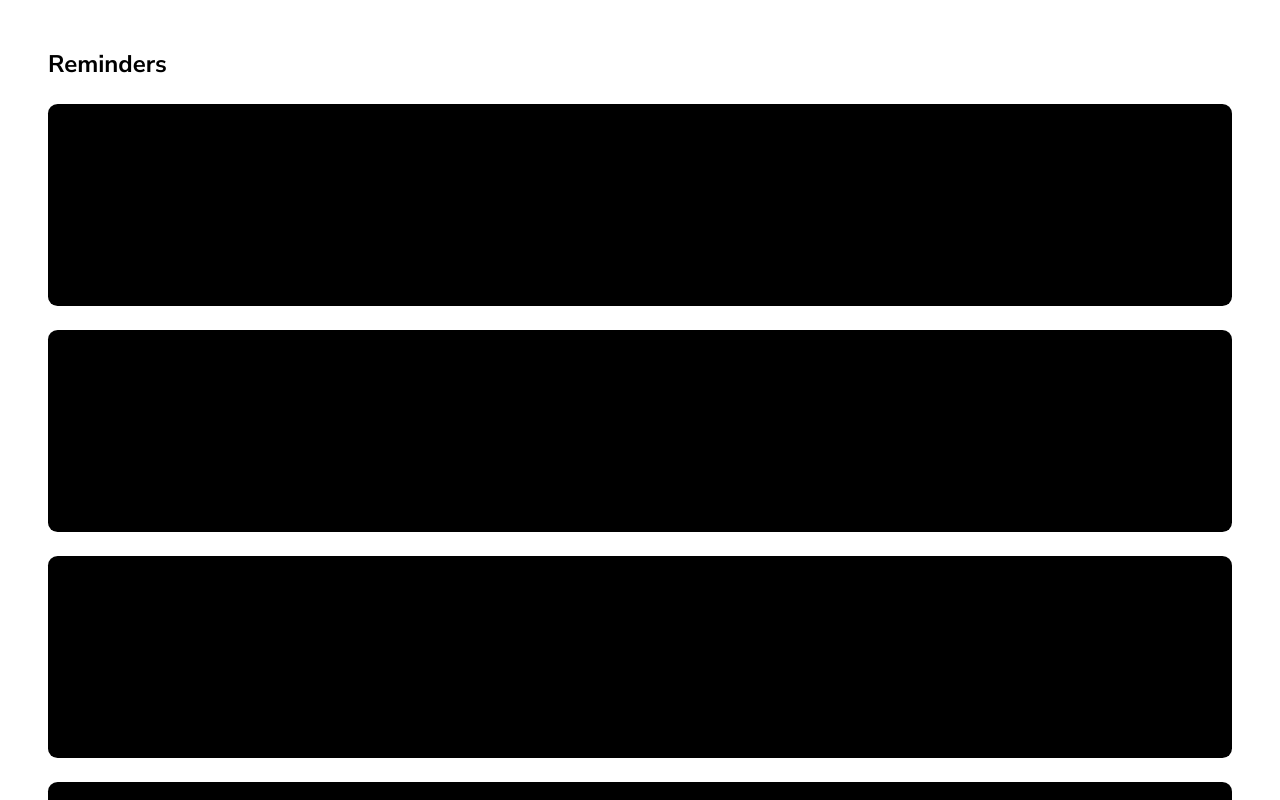
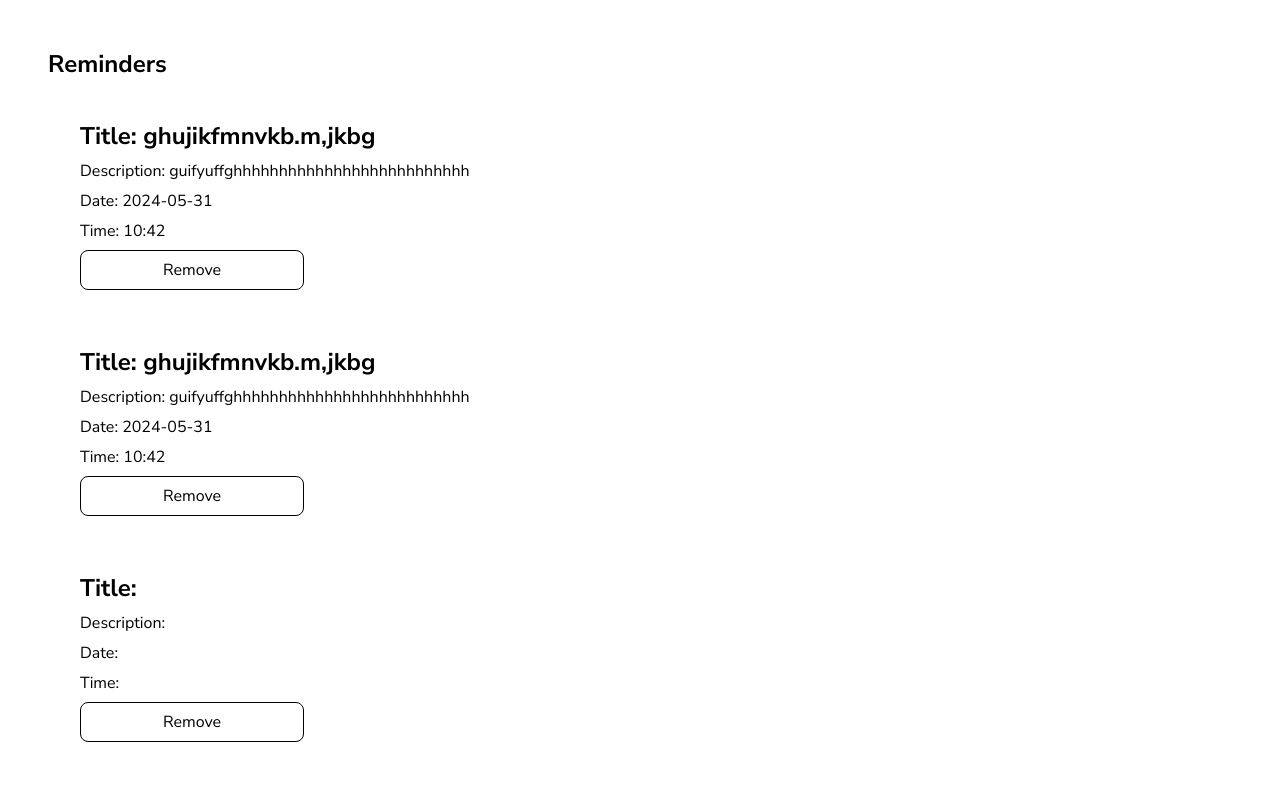
Before and after one commit to demi05/reminder-app, a React (Create React App) app: page /showreminders in a window 1280 px wide. Shown: the top 800 px of the page. Built offline with nearby package versions, Linux system fonts and the light colour scheme; data requests are answered from the project's data file.

Commit message:
committing new changes

```diff
--- a/data/db.json
+++ b/data/db.json
@@ -1,37 +1,5 @@
 {
   "reminders": [
-    {
-      "id": "3441",
-      "title": "Eat",
-      "description": "I need to eat soon",
-      "date": "2024-05-31",
-      "time": "09:58",
-      "color": "#ee9b9b"
-    },
-    {
-      "id": "f356",
-      "title": "Eat",
-      "description": "I need to eat soon",
-      "date": "2024-05-31",
-      "time": "09:58",
-      "color": "#ee9b9b"
-    },
-    {
-      "id": "d98f",
-      "title": "eat",
-      "description": "i need to eat soon",
-      "date": "2024-05-31",
-      "time": "10:34",
-      "color": "#dd2c2c"
-    },
-    {
-      "id": "e707",
-      "title": "eat",
-      "description": "i need to eat soon",
-      "date": "2024-05-31",
-      "time": "10:34",
-      "color": "#dd2c2c"
-    },
     {
       "id": "e1c7",
       "title": "ghujikfmnvkb.m,jkbg",
@@ -47,6 +15,22 @@
       "date": "2024-05-31",
       "time": "10:42",
       "color": "#f4a4a4"
+    },
+    {
+      "id": "2bb2",
+      "title": "",
+      "description": "",
+      "date": "",
+      "time": "",
+      "color": "#000000"
+    },
+    {
+      "id": "ec7e",
+      "title": "",
+      "description": "",
+      "date": "",
+      "time": "",
+      "color": "#000000"
     }
   ]
 }
--- a/src/components/GlobalState.js
+++ b/src/components/GlobalState.js
@@ -10,7 +10,7 @@ export const GlobalProvider = ({ children }) => {
   const [description, setDescription] = useState("");
   const [date, setDate] = useState("");
   const [time, setTime] = useState("");
-  const [color, setColor] = useState("#000000");
+  const [color, setColor] = useState("");
   const navigate = useNavigate();
 
   const [submitUrl, setSubmitUrl] = useState(null);
@@ -26,8 +26,8 @@ export const GlobalProvider = ({ children }) => {
       alert("Date must be in the future");
     } else if (title.length > 12) {
       alert("Title must be less than or equal to 12 characters");
-    } else if (description.length > 12) {
-      alert("Description must be less than or equal to 12 characters");
+    } else if (description.length > 32) {
+      alert("Description must be less than or equal to 32 characters");
     } else {
       navigate("/showreminders");
     }
@@ -47,6 +47,14 @@ export const GlobalProvider = ({ children }) => {
   const handleSubmit = (e) => {
     e.preventDefault();
     handleFormData();
+  };
+
+  const clearForm = () => {
+    setTitle("");
+    setDescription("");
+    setDate("");
+    setTime("");
+    setColor("");
   };
 
   return (
@@ -70,6 +78,7 @@ export const GlobalProvider = ({ children }) => {
         setSubmitUrl,
         submitOptions,
         setSubmitOptions,
+        clearForm,
       }}
     >
       {children}
--- a/src/components/Reminder.css
+++ b/src/components/Reminder.css
@@ -99,4 +99,6 @@ form .input-div:last-of-type input {
   border-radius: 0.5rem;
   padding: 0.5em 1em;
   cursor: pointer;
+  width: 20%;
+  text-align: center;
 }
--- a/src/components/ShowReminders.js
+++ b/src/components/ShowReminders.js
@@ -1,11 +1,12 @@
 import { useContextValues } from "./GlobalState";
 import UseFetch from "./UseFetch";
 import "./Reminder.css";
-import { useParams } from "react-router-dom";
+import { useParams, useNavigate } from "react-router-dom";
 import { useEffect } from "react";
 
 const ShowReminders = () => {
   const { id } = useParams();
+  const navigate = useNavigate();
 
   const {
     data: reminders,
@@ -13,23 +14,18 @@ const ShowReminders = () => {
     error,
   } = UseFetch(`http://localhost:8000/reminders`);
 
-  const { title, color } = useContextValues();
+  const { title, color, clearForm } = useContextValues();
   const divStyle = {
     backgroundColor: color,
   };
 
-  const deleteReminder = async (id) => {
-    try {
-      const response = await fetch(`http://localhost:8000/reminders/${id}`, {
-        method: "DELETE",
-      });
-      if (!response.ok) {
-        throw new Error("Failed to delete reminder");
-      }
-      console.log(`Reminder with ID ${id} deleted successfully.`);
-    } catch (error) {
-      console.error("Error deleting reminder:", error);
-    }
+  const deleteReminder = async () => {
+    fetch(`http://localhost:8000/reminders/${id}`, {
+      method: "DELETE",
+    }).then(() => {
+      navigate("/reminder");
+      clearForm();
+    });
   };
 
   useEffect(() => {
@@ -54,7 +50,7 @@ const ShowReminders = () => {
     };
 
     if (reminders && reminders.length > 0) {
-      const intervalId = setInterval(checkReminders, 1000); // Check every minute
+      const intervalId = setInterval(checkReminders, 1000); // Check every second
 
       return () => clearInterval(intervalId); // Clean up the interval on component unmount
     }
@@ -68,7 +64,7 @@ const ShowReminders = () => {
       <h2>Reminders</h2>
       {reminders &&
         reminders.map((reminder) => (
-          <div style={divStyle} className="reminder-div" key={id}>
+          <div style={divStyle} className="reminder-div" key={reminder.id}>
             {console.log(reminder)}
             <h2>Title: {reminder.title}</h2>
             <p>Description: {reminder.description}</p>
--- a/src/components/UseFetch.js
+++ b/src/components/UseFetch.js
@@ -1,6 +1,6 @@
 import { useState, useEffect } from "react";
 
-const UseFetch = (url, options) => {
+const UseFetch = (url) => {
   const [data, setData] = useState(null);
   const [loading, setLoading] = useState(true);
   const [error, setError] = useState(null);
@@ -9,7 +9,7 @@ const UseFetch = (url, options) => {
     const fetchData = async () => {
       setLoading(true);
       try {
-        const response = await fetch(url, options);
+        const response = await fetch(url);
         if (!response.ok) {
           throw new Error("Network response was not ok");
         }
@@ -23,7 +23,7 @@ const UseFetch = (url, options) => {
     };
 
     fetchData();
-  }, [url, options]);
+  }, [url]);
 
   return { data, loading, error };
 };
```
